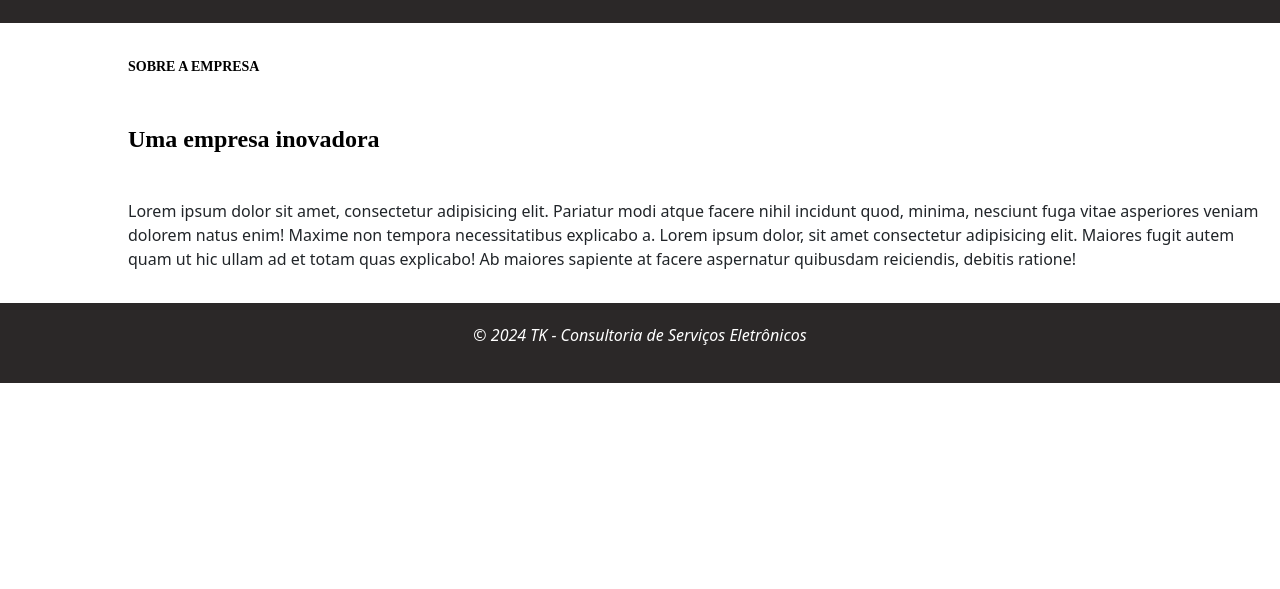
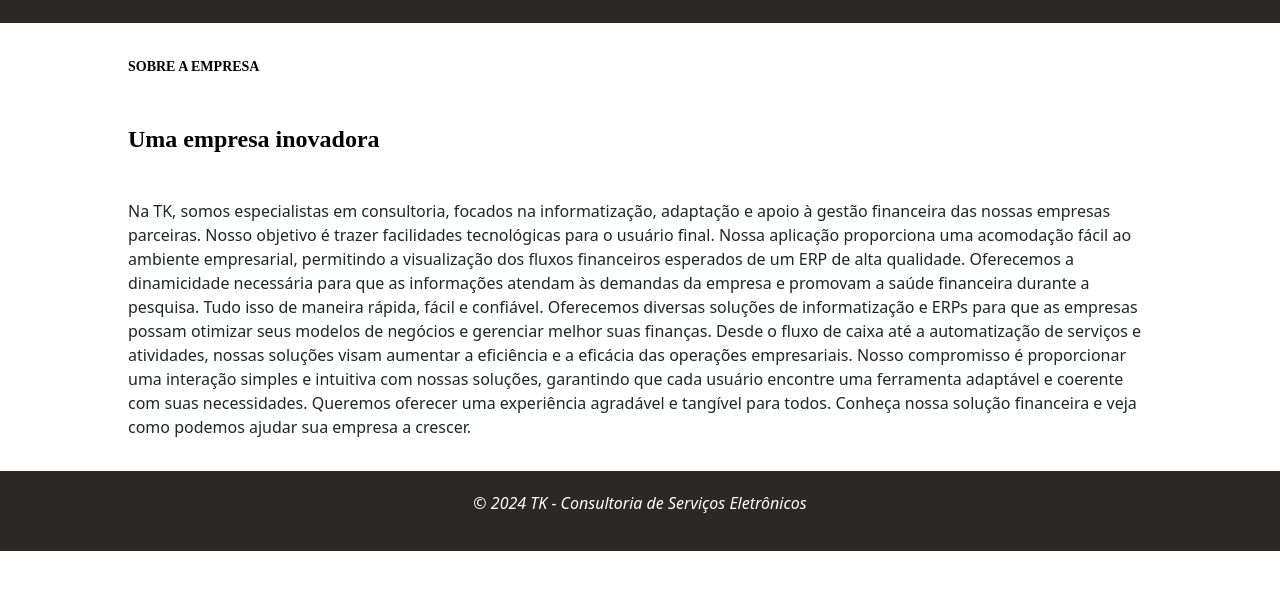
Before and after one commit to EduardoCamargoFiori/AEP_TRABALHO, a plain HTML site: page sobreEmpresa.html in a window 1280 px wide. Shown: the part 73-662 px from the top of the page. Drawn offline with nearby package versions, Linux system fonts and the light colour scheme.

Commit message:
texto sobre a empresa adicionado

```diff
--- a/css/style.css
+++ b/css/style.css
@@ -1,6 +1,6 @@
 /* Estilo para o cabeçalho */
 html {
-    font-family: Arial, Helvetica, sans-serif;
+    font-family: Arial, Helvetica, sans-serif, Basis-bold;
 }
 
 header {
@@ -37,10 +37,9 @@ h1 {
     color: #2575fc;
 }
 
-/* Estilo para o link ativo */
 .botoes_nav.active {
     transform: translateY(2px);
-    color: #ffcc00; /* Cor mais clara */
+    color: #ffcc00;
 }
 
 
@@ -79,6 +78,7 @@ h1 {
 
 .corpo {
     margin-left: 10%;
+    margin-right: 10%;
 }
 
 .texto {
--- a/sobreEmpresa.html
+++ b/sobreEmpresa.html
@@ -49,9 +49,11 @@
         </h2>
         <div class="texto">
             <p>
-                Lorem ipsum dolor sit amet, consectetur adipisicing elit. Pariatur modi atque facere nihil incidunt quod, minima, nesciunt fuga vitae asperiores veniam dolorem natus enim! Maxime non tempora necessitatibus explicabo a.
-                Lorem ipsum dolor, sit amet consectetur adipisicing elit. Maiores fugit autem quam ut hic ullam ad et
-                totam quas explicabo! Ab maiores sapiente at facere aspernatur quibusdam reiciendis, debitis ratione!
+                Na TK, somos especialistas em consultoria, focados na informatização, adaptação e apoio à gestão financeira das nossas empresas parceiras.
+                Nosso objetivo é trazer facilidades tecnológicas para o usuário final. Nossa aplicação proporciona uma acomodação fácil ao ambiente empresarial, permitindo a visualização dos fluxos financeiros esperados de um ERP de alta qualidade. Oferecemos a dinamicidade necessária para que as informações atendam às demandas da empresa e promovam a saúde financeira durante a pesquisa. Tudo isso de maneira rápida, fácil e confiável.
+                Oferecemos diversas soluções de informatização e ERPs para que as empresas possam otimizar seus modelos de negócios e gerenciar melhor suas finanças. Desde o fluxo de caixa até a automatização de serviços e atividades, nossas soluções visam aumentar a eficiência e a eficácia das operações empresariais.
+                Nosso compromisso é proporcionar uma interação simples e intuitiva com nossas soluções, garantindo que cada usuário encontre uma ferramenta adaptável e coerente com suas necessidades. Queremos oferecer uma experiência agradável e tangível para todos.
+                Conheça nossa solução financeira e veja como podemos ajudar sua empresa a crescer.
             </p>
         </div>
     </div>
```
